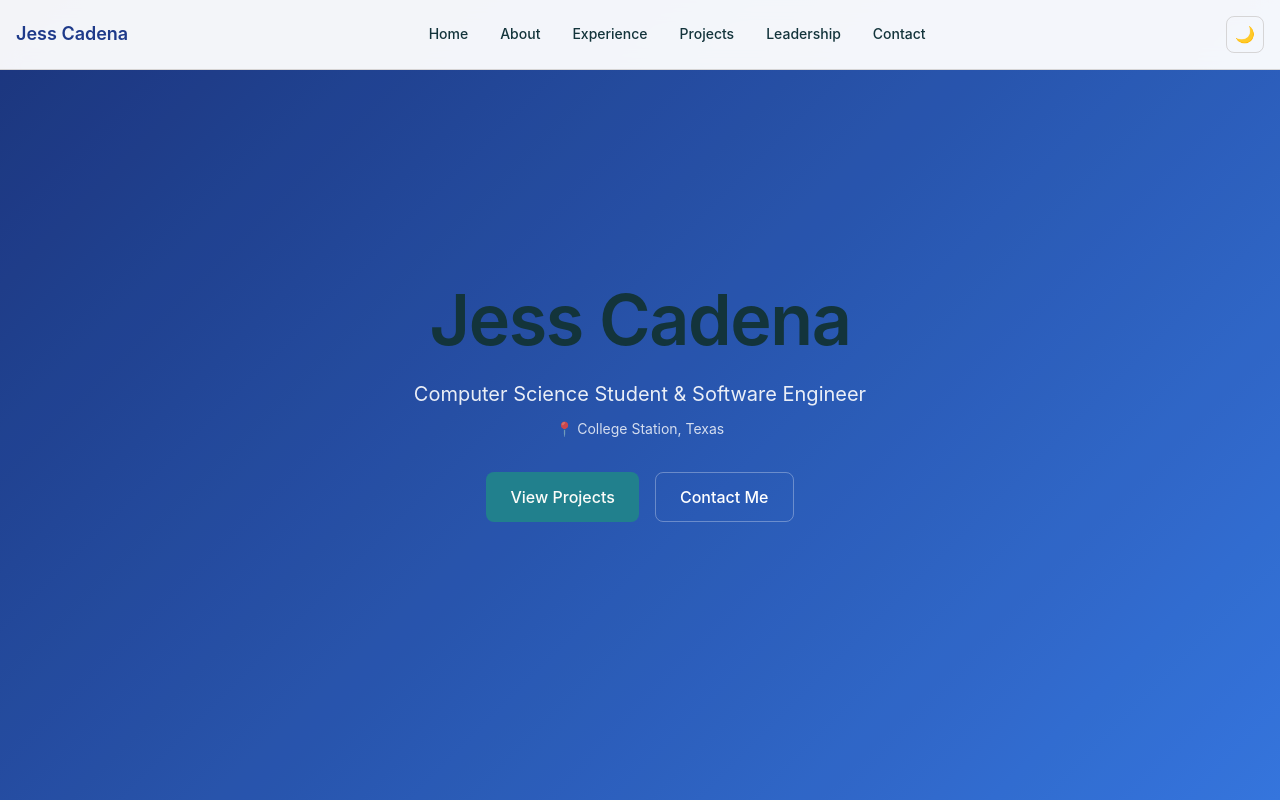
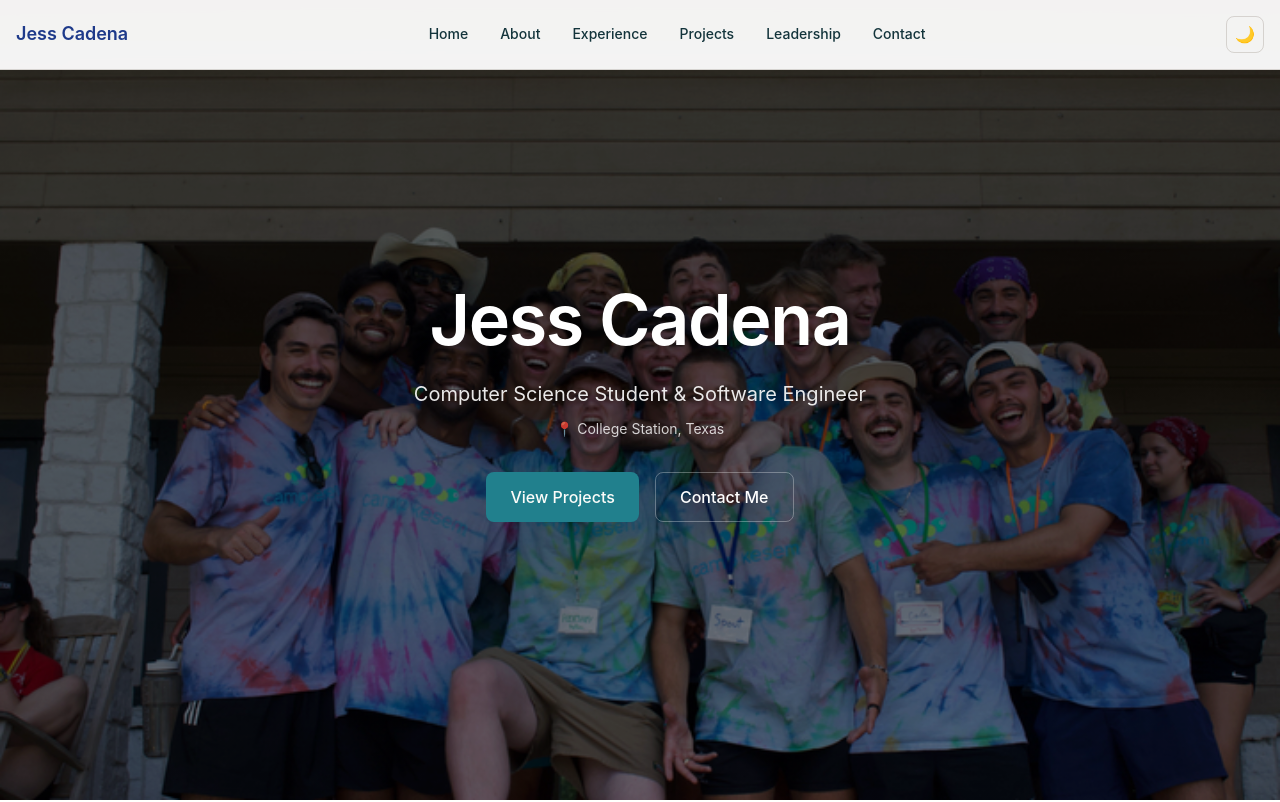
Before and after one commit to Jess394/jess394.github.io, a plain HTML site: page index.html in a window 1280 px wide. Shown: the top 802 px of the page. Drawn offline with Linux system fonts and the light colour scheme; a web font is replaced by a local one.

Commit message:
added main image and fixed so text colors

```diff
--- a/style.css
+++ b/style.css
@@ -246,7 +246,7 @@ h6 {
   margin: 0;
   font-weight: var(--font-weight-semibold);
   line-height: var(--line-height-tight);
-  color: var(--color-text);
+  /*color: var(--color-text); */
   letter-spacing: var(--letter-spacing-tight);
 }
 
@@ -790,7 +790,10 @@ body {
   min-height: 100vh;
   display: flex;
   align-items: center;
-  background: linear-gradient(135deg, var(--color-gradient-start) 0%, var(--color-gradient-end) 100%);
+  /*background: linear-gradient(135deg, var(--color-gradient-start) 0%, var(--color-gradient-end) 100%);*/
+background-image: linear-gradient(rgba(0, 0, 0, 0.6), rgba(0, 0, 0, 0.4)), url('images/kesemGuys.png'); background-size: cover;
+  background-position: center;
+  background-repeat: no-repeat;
   color: white;
   text-align: center;
   position: relative;
```
Also changed, not shown: images/kesemGuys.png (added).
